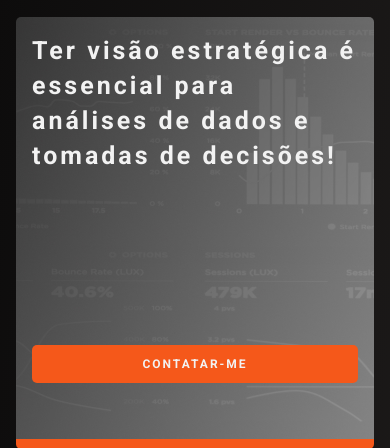
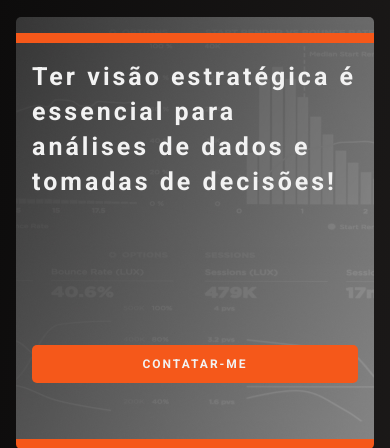
Before and after one commit to SanderGarcia/SanderGarcia.github.io, a PHP site: page / in a window 390 px wide. Shown: the part 63-511 px from the top of the page. Run offline with PHP 8.4, Linux system fonts and the light colour scheme.

Commit message:
Atualização do Banner

```diff
--- a/style.css
+++ b/style.css
@@ -649,11 +649,14 @@ header button img {
 
 @media screen and (max-width: 450px) {
   .content .banner h1 {
+    display: inline-block;
     width: 100%;
     font-size: 25px;
     line-height: 35px;
     margin: 0;
+    margin-top: 1rem;
     padding: 1rem;
+    border-top: 10px solid var(--orange1);
   }
 
   .content .banner .citacao {
```
